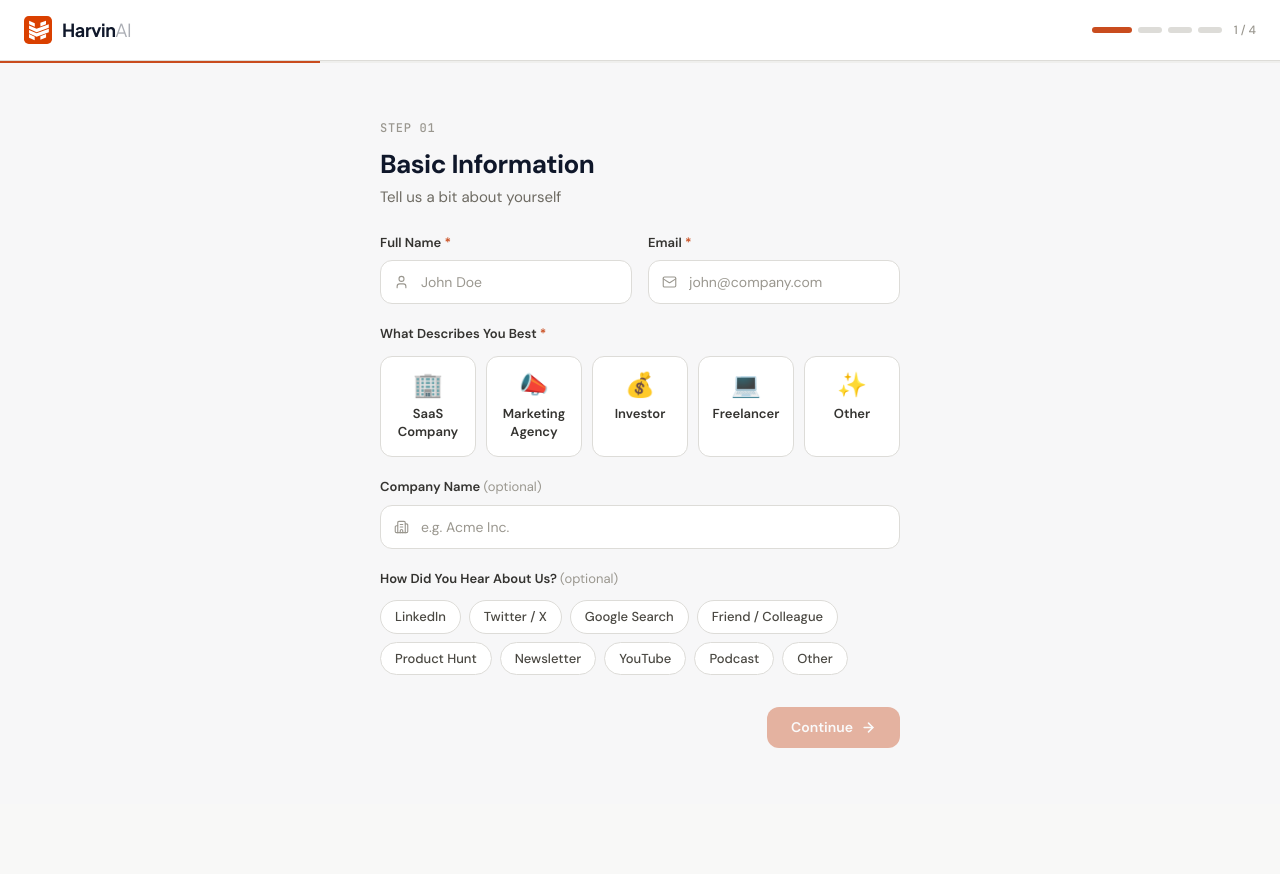
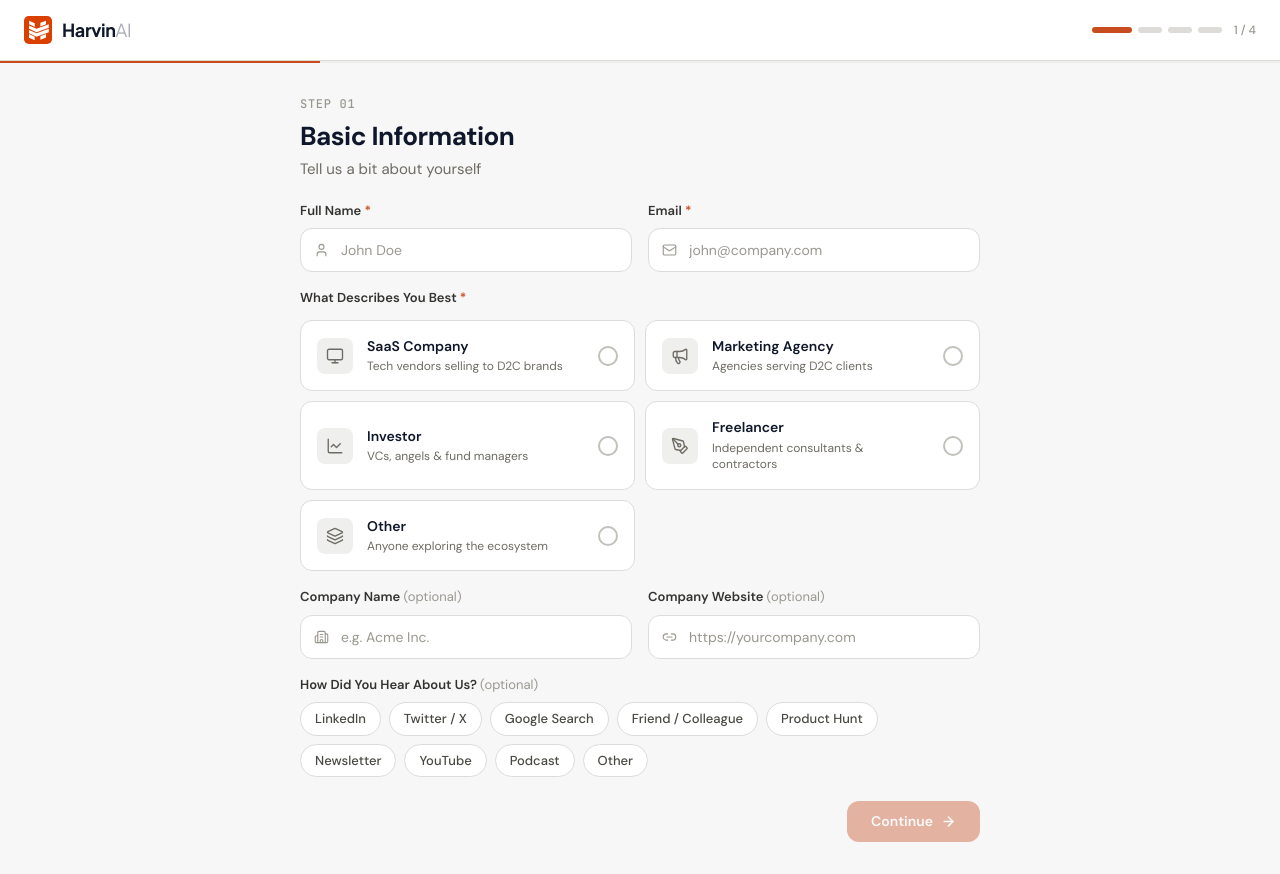
Before and after one commit to HarvinAI/HarvinWebsite, a Next.js app: page /onboarding in a window 1280 px wide. Before the commit the page ends 804 px from the top, so only its background shows below. Built offline with nearby package versions, Linux system fonts and the light colour scheme.

Commit message:
rebuilding of onboarding flow

```diff
--- a/app/onboarding/page.tsx
+++ b/app/onboarding/page.tsx
@@ -2,7 +2,7 @@
 
 import { useState, useEffect } from 'react';
 import { useRouter } from 'next/navigation';
-import { ArrowRight, ArrowLeft, SkipForward, Check, ChevronDown, Zap, Search, TrendingUp, Building2, Globe, Briefcase, User, Mail } from 'lucide-react';
+import { ArrowRight, ArrowLeft, SkipForward, Check, ChevronDown, Zap, Search, TrendingUp, Building2, Globe, Briefcase, User, Mail, Link2, Monitor, Megaphone, LineChart, PenTool, Layers } from 'lucide-react';
 
 /* ── Types ───────────────────────────────────────────────────────────────── */
 type Persona = 'saas' | 'agency' | 'investor' | 'freelancer' | 'other';
@@ -13,12 +13,13 @@ type Answers = {
   email?: string;
   persona?: Persona;
   companyName?: string;
+  companyLink?: string;
   jobRole?: string;
   heardFrom?: string[];
   goal?: Goal;
   industries?: string[];
   geoFocus?: string[];
-  companyStage?: string;
+  companySize?: string;
   revenueRange?: string;
   businessModel?: string;
   techStackInterest?: boolean;
@@ -27,12 +28,12 @@ type Answers = {
 };
 
 /* ── Step config ─────────────────────────────────────────────────────────── */
-const PERSONAS: { id: Persona; icon: string; label: string }[] = [
-  { id: 'saas',       icon: '🏢', label: 'SaaS Company' },
-  { id: 'agency',     icon: '📣', label: 'Marketing Agency' },
-  { id: 'investor',   icon: '💰', label: 'Investor' },
-  { id: 'freelancer', icon: '💻', label: 'Freelancer' },
-  { id: 'other',      icon: '✨', label: 'Other' },
+const PERSONAS: { id: Persona; icon: React.ReactNode; label: string; desc: string }[] = [
+  { id: 'saas',       icon: <Monitor size={18} strokeWidth={1.8} />,   label: 'SaaS Company',      desc: 'Tech vendors selling to D2C brands' },
+  { id: 'agency',     icon: <Megaphone size={18} strokeWidth={1.8} />, label: 'Marketing Agency',   desc: 'Agencies serving D2C clients' },
+  { id: 'investor',   icon: <LineChart size={18} strokeWidth={1.8} />, label: 'Investor',           desc: 'VCs, angels & fund managers' },
+  { id: 'freelancer', icon: <PenTool size={18} strokeWidth={1.8} />,   label: 'Freelancer',         desc: 'Independent consultants & contractors' },
+  { id: 'other',      icon: <Layers size={18} strokeWidth={1.8} />,    label: 'Other',              desc: 'Anyone exploring the ecosystem' },
 ];
 
 const JOB_ROLES = [
@@ -112,9 +113,14 @@ const GEO_REGIONS = [
   'Middle East & Africa',
 ];
 
-const COMPANY_STAGES = ['Early Stage', 'Growth Stage', 'Late Stage', 'Public', 'All Stages'];
+const COMPANY_SIZES = ['0\u201310', '10\u201350', '50\u2013500', '500+'];
 const REVENUE_RANGES = ['<$10M', '$10M\u2013$100M', '$100M+', 'All Sizes'];
-const BUSINESS_MODELS = ['Subscription', 'Marketplace', 'One-time Purchase', 'All Models'];
+const BUSINESS_MODELS = [
+  'Digital Service / Subscription-Based',
+  'E-Commerce: Transactional Website & Marketplace',
+  'E-Commerce: Transactional Marketplace Only',
+  'E-Commerce: Transactional Website Only',
+];
 const TECH_CATEGORIES = [
   'Shopify', 'WooCommerce', 'Magento', 'BigCommerce', 'Custom Stack',
   'React / Next.js', 'Node.js', 'Python / Django', 'AWS', 'GCP',
@@ -137,21 +143,33 @@ function defaultGoalForPersona(p?: Persona): Goal | undefined {
 }
 
 /* ── Sub-components ──────────────────────────────────────────────────────── */
-function PersonaCard({ selected, onClick, icon, label }: {
-  selected: boolean; onClick: () => void; icon: string; label: string;
+function PersonaCard({ selected, onClick, icon, label, desc }: {
+  selected: boolean; onClick: () => void; icon: React.ReactNode; label: string; desc: string;
 }) {
   return (
     <button
       type="button"
       onClick={onClick}
-      className={`flex flex-col items-center gap-2 rounded-xl border p-4 text-center transition-all duration-150 ${
+      className={`w-full flex items-center gap-3.5 rounded-xl border p-4 text-left transition-all duration-150 ${
         selected
           ? 'border-ember-500 bg-ember-50 shadow-[0_0_0_3px_rgba(201,76,30,0.1)]'
           : 'border-slate-200 bg-white hover:border-slate-300 hover:bg-slate-50'
       }`}
     >
-      <span className="text-[24px] leading-none">{icon}</span>
-      <p className={`text-[13px] font-semibold leading-snug ${selected ? 'text-ember-700' : 'text-slate-700'}`}>{label}</p>
+      <div className={`w-9 h-9 rounded-lg flex items-center justify-center flex-shrink-0 ${
+        selected ? 'bg-ember-100 text-ember-600' : 'bg-slate-100 text-slate-500'
+      }`}>
+        {icon}
+      </div>
+      <div className="min-w-0 flex-1">
+        <p className={`text-[14px] font-semibold leading-snug ${selected ? 'text-ember-700' : 'text-slate-900'}`}>{label}</p>
+        <p className="mt-0.5 text-[12px] text-slate-500 leading-snug">{desc}</p>
+      </div>
+      <div className={`h-5 w-5 flex-shrink-0 rounded-full border-2 flex items-center justify-center transition-all ${
+        selected ? 'border-ember-500 bg-ember-500' : 'border-slate-300'
+      }`}>
+        {selected && <Check size={10} strokeWidth={3} className="text-white" />}
+      </div>
     </button>
   );
 }
@@ -313,9 +331,9 @@ export default function OnboardingPage() {
     // Apply defaults when skipping step 4
     const defaulted: Answers = {
       ...answers,
-      companyStage: answers.companyStage || 'All Stages',
+      companySize: answers.companySize || '',
       revenueRange: answers.revenueRange || 'All Sizes',
-      businessModel: answers.businessModel || 'All Models',
+      businessModel: answers.businessModel || '',
       techStackInterest: answers.techStackInterest ?? false,
       companiesToTrack: answers.companiesToTrack || '',
     };
@@ -327,9 +345,9 @@ export default function OnboardingPage() {
   const skipToDashboard = () => {
     const defaulted: Answers = {
       ...answers,
-      companyStage: 'All Stages',
+      companySize: '',
       revenueRange: 'All Sizes',
-      businessModel: 'All Models',
+      businessModel: '',
       techStackInterest: false,
       companiesToTrack: '',
     };
@@ -392,9 +410,9 @@ export default function OnboardingPage() {
       </div>
 
       {/* Content */}
-      <div className="flex-1 flex items-start justify-center px-4 py-10 sm:py-14">
+      <div className="flex-1 flex items-start justify-center px-4 py-6 sm:py-8">
         <div
-          className={`w-full ${step === 2 ? 'max-w-[580px]' : 'max-w-[520px]'}`}
+          className={`w-full ${step === 0 || step === 2 ? 'max-w-[680px]' : 'max-w-[520px]'}`}
           style={{
             opacity: animating ? 0 : 1,
             transform: animating
@@ -404,8 +422,8 @@ export default function OnboardingPage() {
           }}
         >
           {/* Step header */}
-          <div className="mb-6">
-            <div className="flex items-center gap-2 mb-3">
+          <div className="mb-5">
+            <div className="flex items-center gap-2 mb-2">
               <span className="font-mono text-[12px] font-medium text-slate-400 tracking-[0.06em]">
                 STEP {current.number}
               </span>
@@ -423,7 +441,7 @@ export default function OnboardingPage() {
 
           {/* ── Step 1: Basic Information ────────────────────────────── */}
           {step === 0 && (
-            <div className="flex flex-col gap-5">
+            <div className="flex flex-col gap-4">
               {/* Name & Email */}
               <div className="grid grid-cols-1 sm:grid-cols-2 gap-4">
                 <div>
@@ -467,7 +485,7 @@ export default function OnboardingPage() {
                 <label className="block text-[13px] font-semibold text-slate-700 mb-3">
                   What Describes You Best <span className="text-ember-500">*</span>
                 </label>
-                <div className="grid grid-cols-3 sm:grid-cols-5 gap-2.5">
+                <div className="grid grid-cols-1 sm:grid-cols-2 gap-2.5">
                   {PERSONAS.map(p => (
                     <PersonaCard
                       key={p.id}
@@ -482,12 +500,14 @@ export default function OnboardingPage() {
                       }}
                       icon={p.icon}
                       label={p.label}
+                      desc={p.desc}
                     />
                   ))}
                 </div>
               </div>
 
-              {/* Company Name */}
+              {/* Company Name & Link */}
+              <div className="grid grid-cols-1 sm:grid-cols-2 gap-4">
                 <div>
                   <label className="block text-[13px] font-semibold text-slate-700 mb-2">
                     Company Name <span className="font-normal text-slate-400">(optional)</span>
@@ -505,9 +525,28 @@ export default function OnboardingPage() {
                     />
                   </div>
                 </div>
+                <div>
+                  <label className="block text-[13px] font-semibold text-slate-700 mb-2">
+                    Company Website <span className="font-normal text-slate-400">(optional)</span>
+                  </label>
+                  <div className="relative">
+                    <Link2 size={15} strokeWidth={1.8} className="absolute left-3.5 top-1/2 -translate-y-1/2 text-slate-400" />
+                    <input
+                      type="url"
+                      placeholder="https://yourcompany.com"
+                      value={answers.companyLink ?? ''}
+                      onChange={e => set({ companyLink: e.target.value })}
+                      className="w-full h-11 rounded-xl border border-slate-200 bg-white pl-10 pr-4
+                                 text-[14px] text-slate-800 placeholder:text-slate-400
+                                 focus:outline-none focus:border-ember-400 transition-colors"
+                    />
+                  </div>
+                </div>
+              </div>
 
               {/* Job Role — hidden when freelancer */}
               {answers.persona && answers.persona !== 'freelancer' && (
+                <div className="grid grid-cols-1 sm:grid-cols-2 gap-4">
                   <div>
                     <label className="block text-[13px] font-semibold text-slate-700 mb-2">
                       Job Role
@@ -519,11 +558,12 @@ export default function OnboardingPage() {
                       placeholder="Select your role..."
                     />
                   </div>
+                </div>
               )}
 
               {/* How Did You Hear */}
               <div>
-                <label className="block text-[13px] font-semibold text-slate-700 mb-3">
+                <label className="block text-[13px] font-semibold text-slate-700 mb-2">
                   How Did You Hear About Us? <span className="font-normal text-slate-400">(optional)</span>
                 </label>
                 <div className="flex flex-wrap gap-2">
@@ -559,16 +599,12 @@ export default function OnboardingPage() {
 
           {/* ── Step 3: Industry & Geographic Focus ──────────────────── */}
           {step === 2 && (
-            <div className="flex flex-col gap-6">
-              {/* Industry Selection */}
-              <div className="rounded-xl border border-slate-200 bg-white p-5">
-                <p className="text-[14px] font-semibold text-slate-800 mb-4">Industry Selection</p>
-                <div className="grid grid-cols-1 sm:grid-cols-2 gap-6">
-                  {/* E-Commerce column */}
-                  <div>
+            <div className="flex flex-col gap-4">
+              {/* E-Commerce Industries */}
+              <div className="rounded-xl border border-slate-200 bg-white p-4">
                 <div className="flex items-center justify-between mb-3">
-                      <p className="text-[13px] font-semibold text-slate-700">
-                        <span className="text-ember-500 mr-1">&#9632;</span> E-Commerce Brands ({ECOMMERCE_INDUSTRIES.length})
+                  <p className="text-[13px] font-semibold text-slate-800">
+                    <span className="text-ember-500 mr-1.5">&#9632;</span>E-Commerce Brands
                   </p>
                   <button
                     type="button"
@@ -586,38 +622,23 @@ export default function OnboardingPage() {
                     {ECOMMERCE_INDUSTRIES.every(i => (answers.industries ?? []).includes(i)) ? 'Deselect All' : 'Select All'}
                   </button>
                 </div>
-                    <div className="flex flex-col gap-1.5">
+                <div className="flex flex-wrap gap-1.5">
                   {ECOMMERCE_INDUSTRIES.map(ind => (
-                        <button
+                    <Chip
                       key={ind}
-                          type="button"
+                      label={ind}
+                      selected={(answers.industries ?? []).includes(ind)}
                       onClick={() => toggleInArray('industries', ind)}
-                          className={`flex items-center gap-2 rounded-lg px-3 py-2 text-[13px] text-left transition-all duration-150 ${
-                            (answers.industries ?? []).includes(ind)
-                              ? 'bg-ember-50 text-ember-700 font-medium'
-                              : 'text-slate-600 hover:bg-slate-50'
-                          }`}
-                        >
-                          <div className={`w-4 h-4 rounded border flex items-center justify-center flex-shrink-0 transition-all ${
-                            (answers.industries ?? []).includes(ind)
-                              ? 'border-ember-500 bg-ember-500'
-                              : 'border-slate-300'
-                          }`}>
-                            {(answers.industries ?? []).includes(ind) && (
-                              <Check size={10} strokeWidth={3} className="text-white" />
-                            )}
-                          </div>
-                          {ind}
-                        </button>
+                    />
                   ))}
                 </div>
               </div>
 
-                  {/* Digital Services column */}
-                  <div>
+              {/* Digital Service Industries */}
+              <div className="rounded-xl border border-slate-200 bg-white p-4">
                 <div className="flex items-center justify-between mb-3">
-                      <p className="text-[13px] font-semibold text-slate-700">
-                        <span className="text-blue-500 mr-1">&#9632;</span> Digital Service Brands ({DIGITAL_INDUSTRIES.length})
+                  <p className="text-[13px] font-semibold text-slate-800">
+                    <span className="text-blue-500 mr-1.5">&#9632;</span>Digital Service Brands
                   </p>
                   <button
                     type="button"
@@ -635,42 +656,25 @@ export default function OnboardingPage() {
                     {DIGITAL_INDUSTRIES.every(i => (answers.industries ?? []).includes(i)) ? 'Deselect All' : 'Select All'}
                   </button>
                 </div>
-                    <div className="flex flex-col gap-1.5">
+                <div className="flex flex-wrap gap-1.5">
                   {DIGITAL_INDUSTRIES.map(ind => (
-                        <button
+                    <Chip
                       key={ind}
-                          type="button"
+                      label={ind}
+                      selected={(answers.industries ?? []).includes(ind)}
                       onClick={() => toggleInArray('industries', ind)}
-                          className={`flex items-center gap-2 rounded-lg px-3 py-2 text-[13px] text-left transition-all duration-150 ${
-                            (answers.industries ?? []).includes(ind)
-                              ? 'bg-ember-50 text-ember-700 font-medium'
-                              : 'text-slate-600 hover:bg-slate-50'
-                          }`}
-                        >
-                          <div className={`w-4 h-4 rounded border flex items-center justify-center flex-shrink-0 transition-all ${
-                            (answers.industries ?? []).includes(ind)
-                              ? 'border-ember-500 bg-ember-500'
-                              : 'border-slate-300'
-                          }`}>
-                            {(answers.industries ?? []).includes(ind) && (
-                              <Check size={10} strokeWidth={3} className="text-white" />
-                            )}
-                          </div>
-                          {ind}
-                        </button>
+                    />
                   ))}
-                    </div>
-                  </div>
                 </div>
               </div>
 
               {/* Geographic Focus */}
-              <div className="rounded-xl border border-slate-200 bg-white p-5">
-                <p className="text-[14px] font-semibold text-slate-800 mb-4">
-                  <Globe size={15} strokeWidth={2} className="inline mr-1.5 text-slate-500" />
+              <div className="rounded-xl border border-slate-200 bg-white p-4">
+                <p className="text-[13px] font-semibold text-slate-800 mb-3">
+                  <Globe size={14} strokeWidth={2} className="inline mr-1.5 text-slate-500" />
                   Geographic Focus
                 </p>
-                <div className="flex flex-wrap gap-2">
+                <div className="flex flex-wrap gap-1.5">
                   {GEO_REGIONS.map(r => (
                     <Chip
                       key={r}
@@ -703,12 +707,12 @@ export default function OnboardingPage() {
                 <ArrowRight size={16} strokeWidth={2} className="text-ember-400 group-hover:translate-x-0.5 transition-transform" />
               </button>
 
-              {/* Company Stage */}
+              {/* Company Size */}
               <div>
-                <p className="text-[13px] font-semibold text-slate-700 mb-3">Company Stage</p>
+                <p className="text-[13px] font-semibold text-slate-700 mb-3">Company Size (Employees)</p>
                 <div className="flex flex-wrap gap-2">
-                  {COMPANY_STAGES.map(s => (
-                    <Chip key={s} label={s} selected={answers.companyStage === s} onClick={() => set({ companyStage: s })} />
+                  {COMPANY_SIZES.map(s => (
+                    <Chip key={s} label={s} selected={answers.companySize === s} onClick={() => set({ companySize: s })} />
                   ))}
                 </div>
               </div>
@@ -728,9 +732,25 @@ export default function OnboardingPage() {
               {/* Business Model */}
               <div>
                 <p className="text-[13px] font-semibold text-slate-700 mb-3">Business Model</p>
-                <div className="flex flex-wrap gap-2">
+                <div className="grid grid-cols-1 sm:grid-cols-2 gap-2">
                   {BUSINESS_MODELS.map(m => (
-                    <Chip key={m} label={m} selected={answers.businessModel === m} onClick={() => set({ businessModel: m })} />
+                    <button
+                      key={m}
+                      type="button"
+                      onClick={() => set({ businessModel: m })}
+                      className={`flex items-center gap-2.5 rounded-xl border px-4 py-3 text-left text-[13px] font-medium transition-all duration-150 ${
+                        answers.businessModel === m
+                          ? 'border-ember-500 bg-ember-50 text-ember-700 shadow-[0_0_0_3px_rgba(201,76,30,0.1)]'
+                          : 'border-slate-200 bg-white text-slate-700 hover:border-slate-300 hover:bg-slate-50'
+                      }`}
+                    >
+                      <div className={`w-4 h-4 flex-shrink-0 rounded-full border-2 flex items-center justify-center transition-all ${
+                        answers.businessModel === m ? 'border-ember-500 bg-ember-500' : 'border-slate-300'
+                      }`}>
+                        {answers.businessModel === m && <Check size={9} strokeWidth={3} className="text-white" />}
+                      </div>
+                      {m}
+                    </button>
                   ))}
                 </div>
               </div>
@@ -811,7 +831,7 @@ export default function OnboardingPage() {
           )}
 
           {/* Navigation */}
-          <div className="mt-8 flex items-center justify-between">
+          <div className="mt-6 flex items-center justify-between">
             <button
               type="button"
               onClick={goBack}
```
Lines whose indentation alone changed are shown as unchanged.
